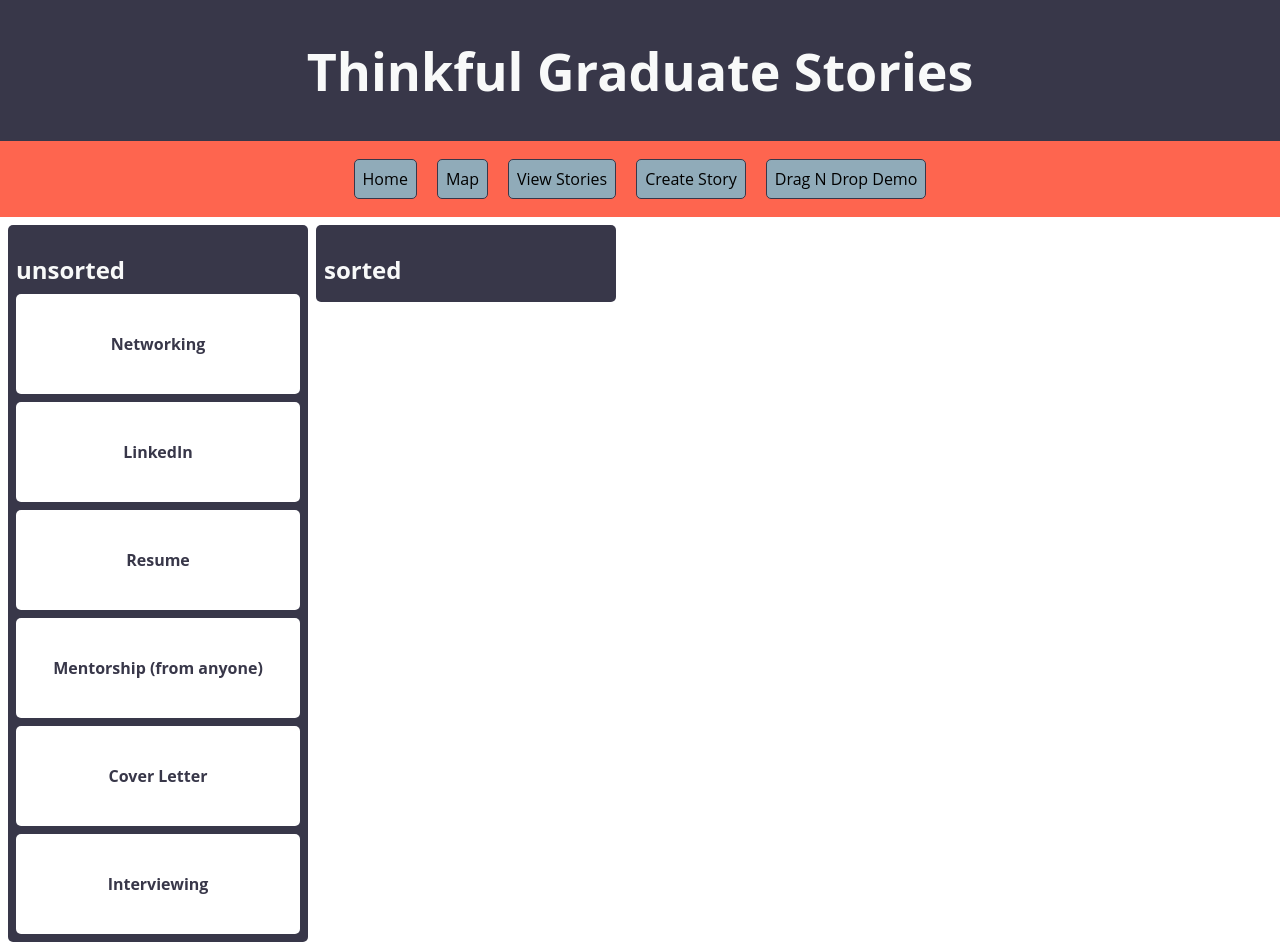
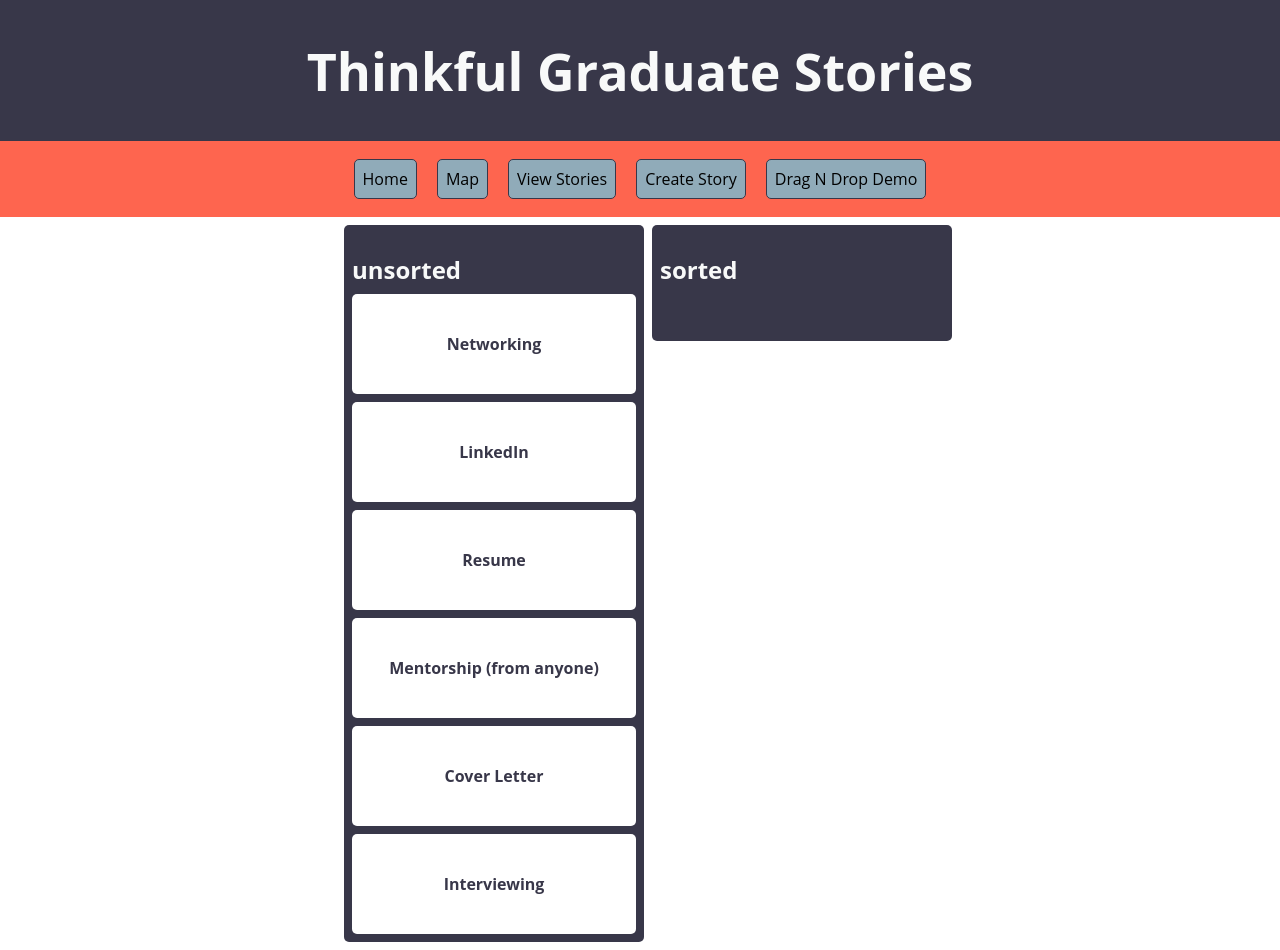
Before and after one commit to llndklzr/thinkful-grad-jobs, a React (Create React App) app in the folder front-end/: page /drag-n-drop in a window 1280 px wide. Built offline with nearby package versions, Linux system fonts and the light colour scheme; no server answers; what google-maps-react would draw is missing.

Commit message:
DragNDrop cursor fixes

```diff
--- a/front-end/src/components/DragNDrop.js
+++ b/front-end/src/components/DragNDrop.js
@@ -23,6 +23,7 @@ function DragNDrop() {
   const dragNode = useRef();
 
   const handleDragStart = (e, params) => {
+    console.log(e);
     dragItem.current = params;
     dragNode.current = e.target;
     dragNode.current.addEventListener("dragend", handleDragEnd);
@@ -70,7 +71,7 @@ function DragNDrop() {
   };
 
   return (
-    <div className="drag-n-drop">
+    <div className="drag-n-drop" onDragEnter={(e) => e.preventDefault()}>
       {list.map((group, groupIndex) => (
         <div
           key={group.title}
@@ -80,6 +81,7 @@ function DragNDrop() {
               ? (e) => handleDragEnter(e, { groupIndex, itemIndex: 0 })
               : null
           }
+          onDragOver={(e) => e.preventDefault()}
         >
           <h2 className="group-title">{group.title}</h2>
           {group.items.map((item, itemIndex) => (
--- a/front-end/src/styles/elements/_dragNDrop.scss
+++ b/front-end/src/styles/elements/_dragNDrop.scss
@@ -6,14 +6,16 @@
   gap: 0.5rem;
   width: 100%;
   height: 100%;
-  grid-template-columns: repeat(auto-fill, 300px);
+  grid-template-columns: repeat(2, 300px);
   align-items: start;
+  justify-content: center;
 
   .dnd-group {
     background-color: $dark-shades;
     border-radius: 5px;
     padding: 0.5rem;
     font-family: $font-sans-serif;
+    min-height: 100px;
 
     .dnd-item {
       display: flex;
@@ -24,6 +26,7 @@
       background-color: white;
       color: $dark-shades;
       font-weight: bold;
+      cursor: grab;
     }
 
     .dnd-item:not(:last-of-type) {
@@ -41,5 +44,4 @@
     font-size: 1.5rem;
     color: $light-shades;
   }
-
 }
```
